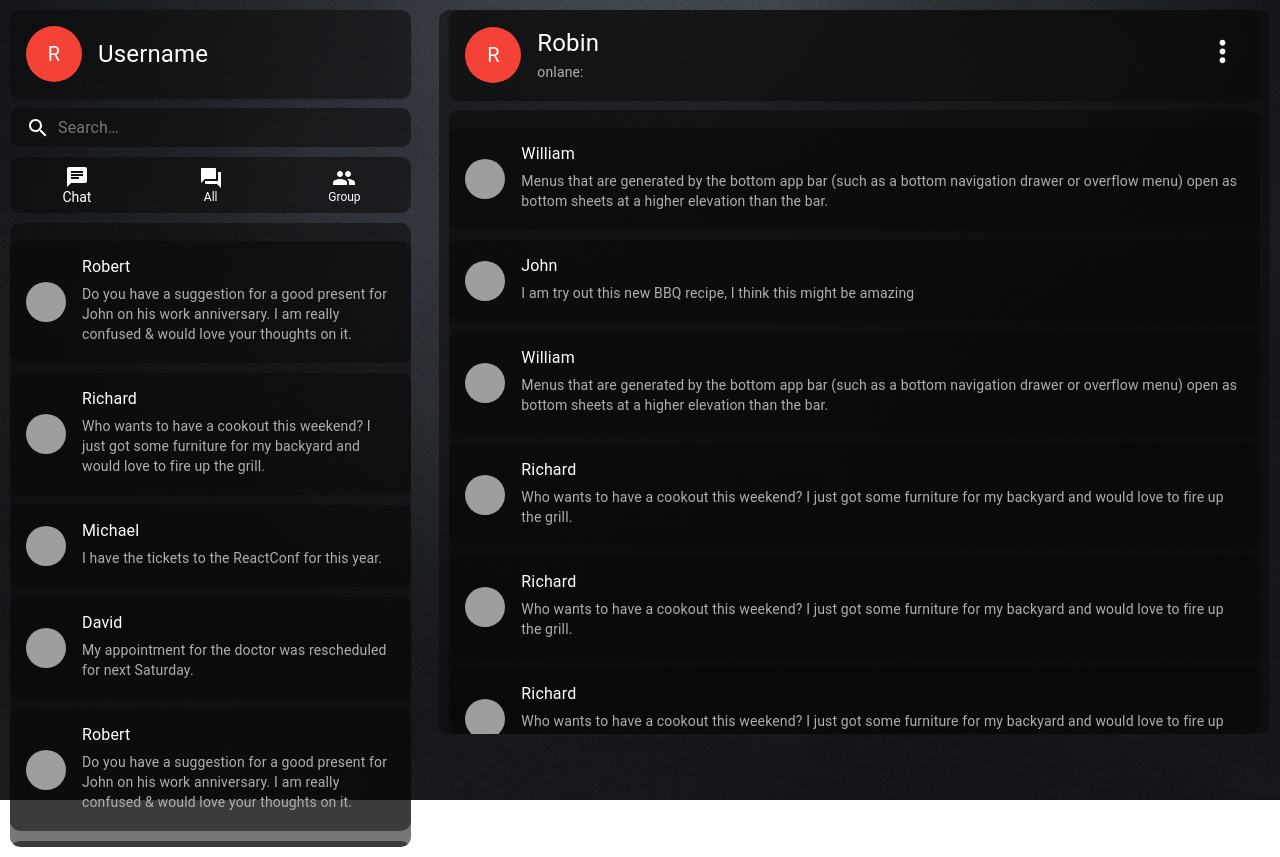
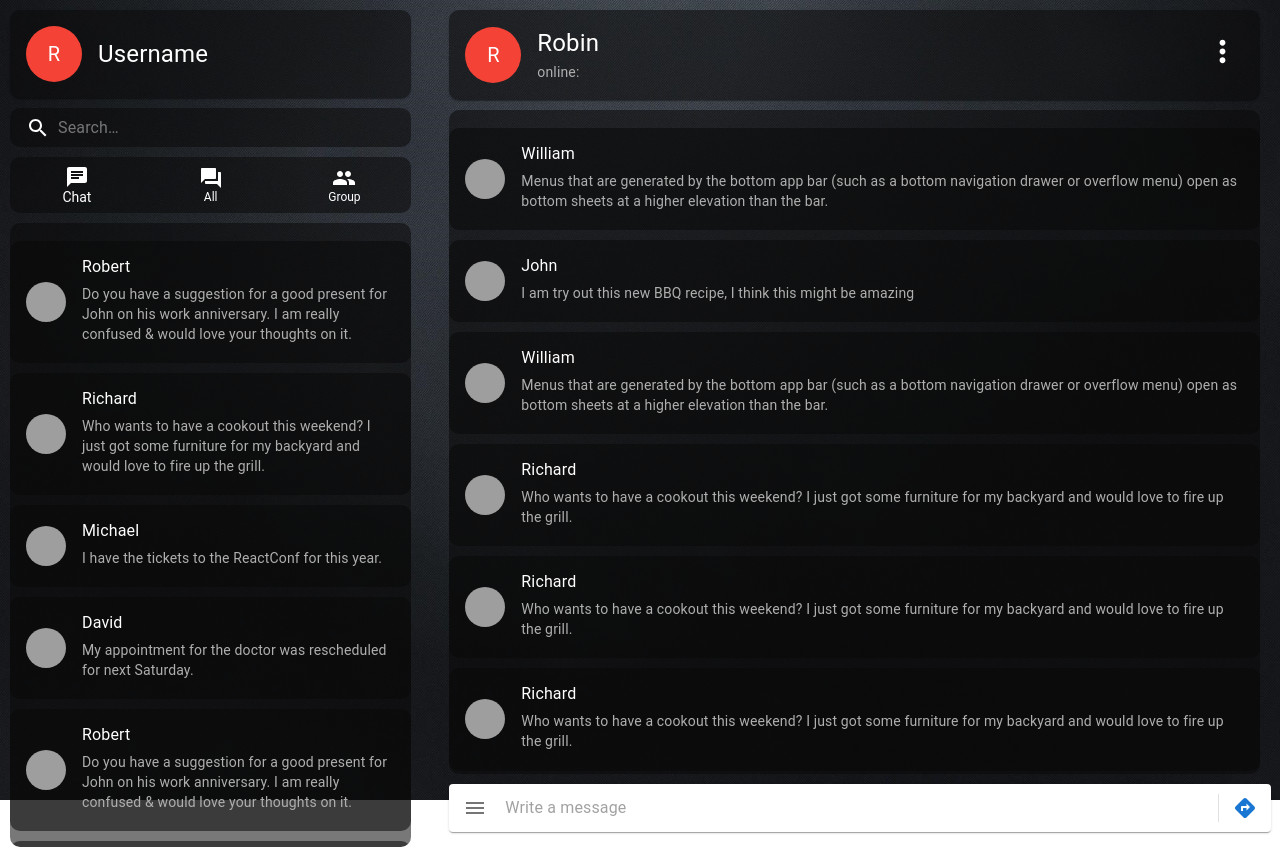
Before and after one commit to Robert-gut/client-for-chat, a React (Create React App) app: page /chat in a window 1280 px wide. Built offline with nearby package versions, Linux system fonts and the light colour scheme; grey boxes are pictures that could not be loaded.

Commit message:
added input for chat

```diff
--- a/src/Componens/Chat/Chat.js
+++ b/src/Componens/Chat/Chat.js
@@ -6,12 +6,20 @@ import IconButton from '@mui/material/IconButton';
 import { blue, red } from '@mui/material/colors';
 import MoreVertIcon from '@mui/icons-material/MoreVert';
 import { green500 } from 'material-ui/styles/colors';
-import { Box } from '@mui/material';
+
 
 import List from '@mui/material/List';
 import ListItem from '@mui/material/ListItem';
 import ListItemAvatar from '@mui/material/ListItemAvatar';
 import ListItemText from '@mui/material/ListItemText';
+
+import Box from '@mui/material/Box';
+
+import Paper from '@mui/material/Paper';
+import InputBase from '@mui/material/InputBase';
+import Divider from '@mui/material/Divider';
+import MenuIcon from '@mui/icons-material/Menu';
+import DirectionsIcon from '@mui/icons-material/Directions';
 
 
 
@@ -29,7 +37,7 @@ export default function Chat() {
     const [messages, setMessages] = React.useState(() => refreshMessages());
 
     return (
-        <Box sx={{ color: '#fff', Width: '100vw', Height: '100vh', backgroundColor: 'rgba(10, 10, 10, 0.55)', borderRadius: '10px', margin: '10px', }}>
+        <Box sx={{ color: '#fff', Width: '100vw', Height: '100vh', borderRadius: '10px', margin: '10px', }}>
             <Card sx={{ color: '#fff', Width: '100vw', Height: '7vh', backgroundColor: 'rgba(10, 10, 10, 0.55)', borderRadius: '10px', margin: '10px', }}>
                 <CardHeader
                     avatar={
@@ -45,11 +53,11 @@ export default function Chat() {
                         </div>
                     }
                     title={<span style={{ color: '#fff', fontSize: '24px' }}>Robin</span>}
-                    subheader={<p style={{ color: '#AFAFAF', margin: '2px 0' }}>onlane:</p>}
+                    subheader={<p style={{ color: '#AFAFAF', margin: '2px 0' }}>online:</p>}
                 />
             </Card>
 
-            <List className='scroll' style={{ color: '#fff', maxWidth: '100%', maxHeight: '76vh', backgroundColor: 'rgba(10, 10, 10, 0.55)', borderRadius: '10px', margin: '10px', overflowY: 'scroll' }}>
+            <List className='scroll' style={{ color: '#fff', maxWidth: '100%', maxHeight: '81vh', backgroundColor: 'rgba(10, 10, 10, 0.55)', borderRadius: '10px', margin: '10px', overflowY: 'scroll' }}>
                 {messages.map(({ primary, secondary, person }, index) => (
                     <ListItem button key={index + person} style={{ backgroundColor: 'rgba(10, 10, 10, 0.55)', margin: '10px 0', borderRadius: '10px' }}>
                         <ListItemAvatar>
@@ -60,14 +68,28 @@ export default function Chat() {
                 ))}
             </List>
 
+            <Paper
+                component="form"
+                sx={{ p: '2px 4px', display: 'flex', alignItems: 'center', width: "98%", margin: '10px 10px 20px'}}
+            >
+                <IconButton sx={{ p: '10px' }} aria-label="menu">
+                    <MenuIcon />
+                </IconButton>
+                <InputBase
+                    sx={{ ml: 1, flex: 1 }}
+                    placeholder="Write a message"
+                    inputProps={{ 'aria-label': 'search google maps' }}
+                />
+                <Divider sx={{ height: 28, m: 0.5 }} orientation="vertical" />
+                <IconButton color="primary" sx={{ p: '10px' }} aria-label="directions">
+                    <DirectionsIcon />
+                </IconButton>
+            </Paper>
+
         </Box>
 
     );
 }
-
-
-
-
 
 const messageExamples = [
     {
```
